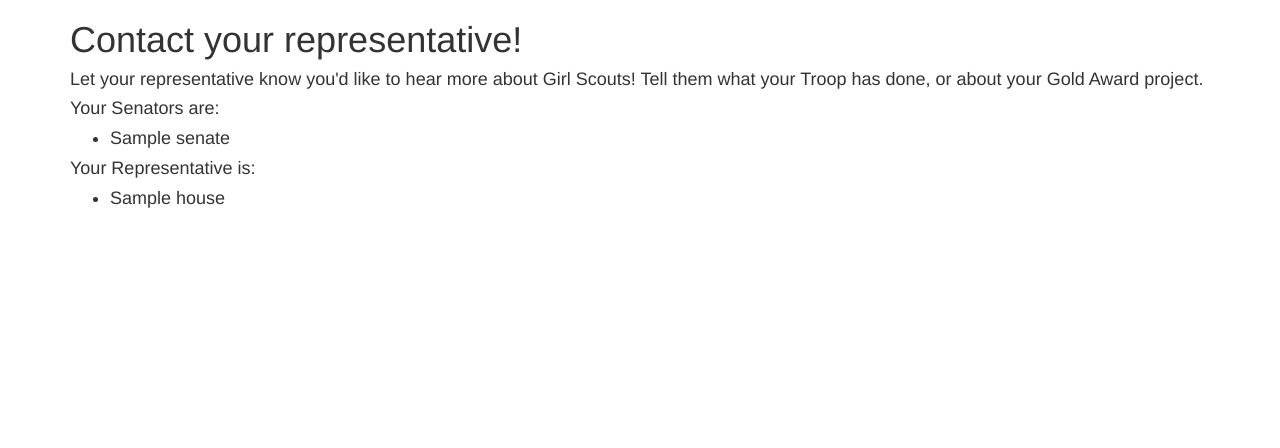
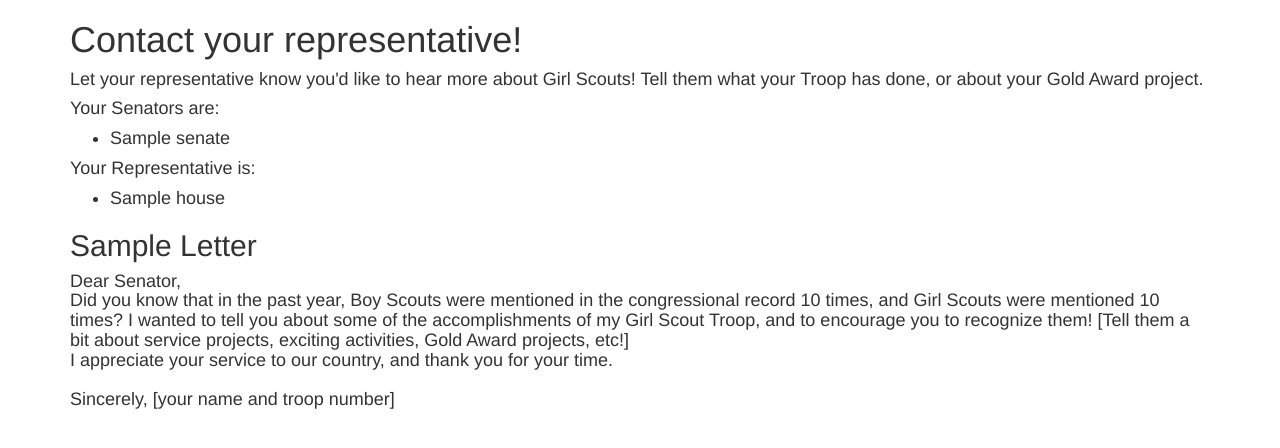
Before and after one commit to rshorey/scout-vs-scout, a Flask app: template templates/contact.html in a window 1280 px wide. Shown: the top 448 px of the page. Run offline with Flask 2, Linux system fonts and the light colour scheme; the template is opened without the code that fills it: most values are stand-ins (such as "Sample title", 1, 10 or a date in 2020).

Commit message:
checking from 1 year ago to today

```diff
--- a/app.py
+++ b/app.py
@@ -1,12 +1,18 @@
 from flask import Flask, render_template, request, redirect
 import requests
 import os
+import datetime
 
 app = Flask(__name__)
 
 def get_phrase_count(phrase,state):
     sunlight_api_key = os.environ.get("SUNLIGHT_API_KEY")
-    base_url = "http://capitolwords.org/api/1/text.json?apikey={api_key}&start_date=2014-01-01&end_date=2014-12-31".format(api_key=sunlight_api_key)
+    now = datetime.datetime.now()
+    one_year = now - datetime.timedelta(days=365)
+    end_date = now.strftime("%Y-%m-%d")
+    start_date = one_year.strftime("%Y-%m-%d")
+    base_url = "http://capitolwords.org/api/1/text.json?apikey={api_key}&start_date={start_date}&end_date={end_date}"
+    base_url = base_url.format(api_key=sunlight_api_key,start_date=start_date,end_date=end_date)
     if state is not None:
         base_url += "&state={state}".format(state=state.upper())
     query_url = base_url + "&phrase={query}".format(query=phrase.replace(" ","+"))
@@ -55,7 +61,11 @@
 @app.route('/contact/<zipcode>')
 def contact(zipcode):
     members = get_leg(zipcode)
-    return render_template('contact.html',members=members)
+    boy_mentions = get_phrase_count("boy scouts",None)
+    girl_mentions = get_phrase_count("girl scouts",None)
+    return render_template('contact.html',members=members,
+                                        boy_mentions=boy_mentions,
+                                        girl_mentions=girl_mentions)
 
 
 if __name__ == '__main__':
--- a/templates/contact.html
+++ b/templates/contact.html
@@ -40,6 +40,15 @@
             </li>
             {% endfor %}
         </ul>
+        <h2> Sample Letter </h2>
+        <h4> Dear Senator,
+        <br />
+        Did you know that in the past year, Boy Scouts were mentioned in the congressional record {{boy_mentions}} times, and Girl Scouts were mentioned {{girl_mentions}} times? I wanted to tell you about some of the accomplishments of my Girl Scout Troop, and to encourage you to recognize them! [Tell them a bit about service projects, exciting activities, Gold Award projects, etc!]
+        <br />
+        I appreciate your service to our country, and thank you for your time.
+        <br />
+        <br />
+        Sincerely, [your name and troop number]
 
     </h4>
 </div>
--- a/templates/index.html
+++ b/templates/index.html
@@ -6,7 +6,7 @@
     <link href="static/css/bootstrap.min.css" rel="stylesheet" media="screen">
 </head>
 <body>
-<div class="jumbotron">
+<div class="jumbotron"; style="background-image: url(https://download.unsplash.com/photo-1428515634197-76c85896cf1f);>
 <div class="container">
     <h1>Who gets more recognition?</h1>
     <h4>
```
